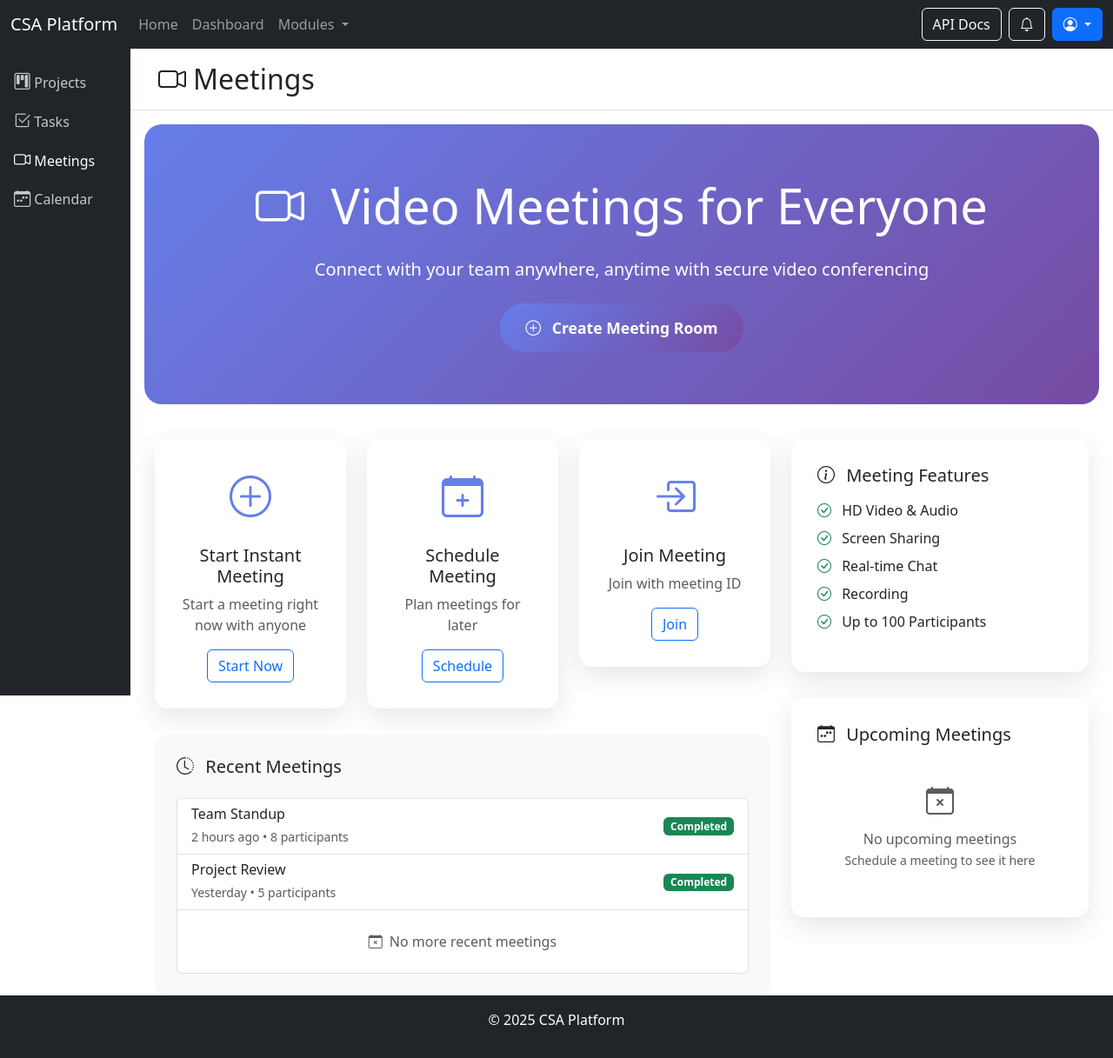
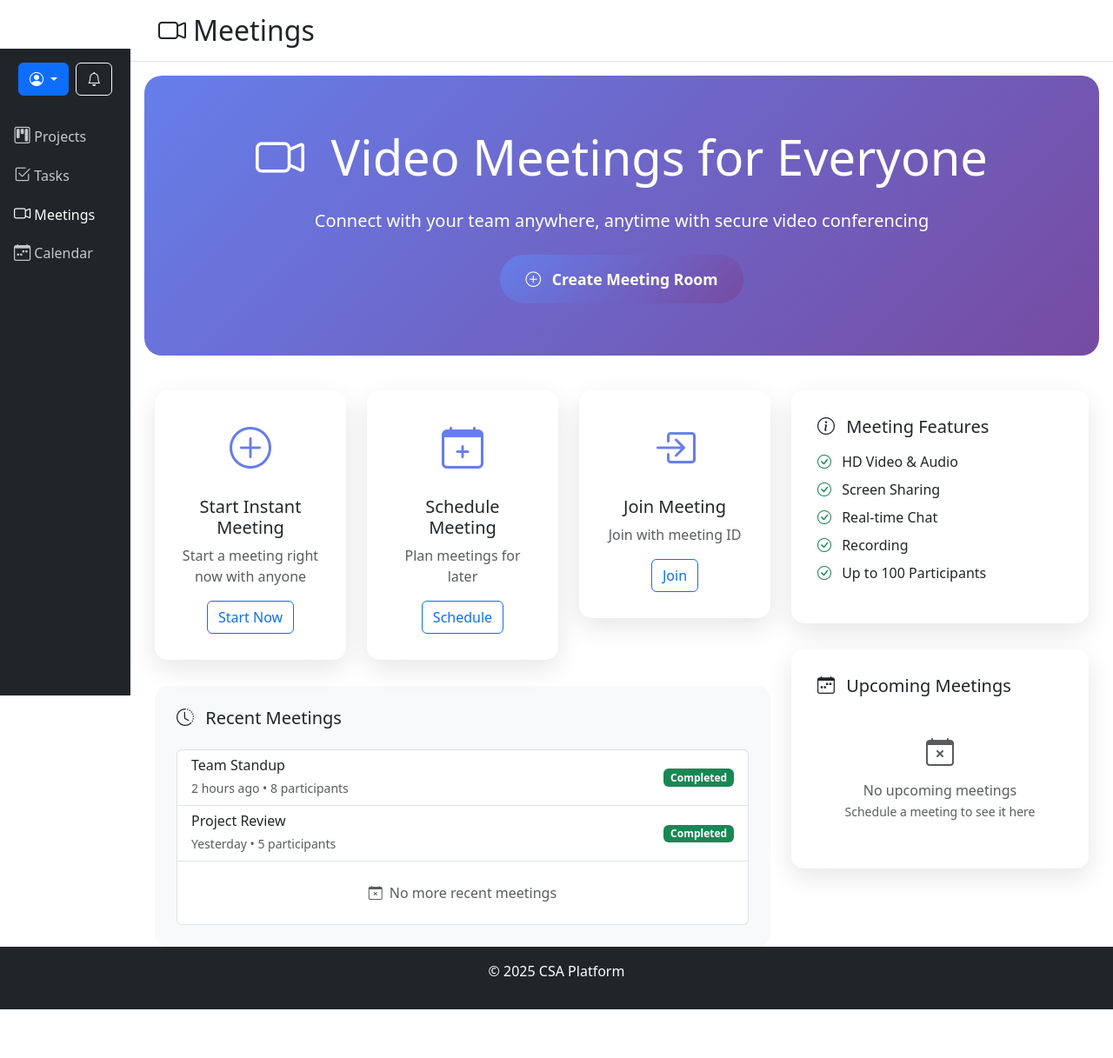
Before and after one commit to AzazelXXI/unitydesk, a FastAPI app: page /meeting/ in a window 1280 px wide. Shown: the whole page at 87% size. After the commit the page ends 1161 px from the top, so only its background shows below. Run offline with FastAPI, Linux system fonts and the light colour scheme.

Commit message:
Remove navbar, brand, user profile and notification moved the left side

```diff
--- a/src/views/core/templates/base.html
+++ b/src/views/core/templates/base.html
@@ -46,54 +46,38 @@
       console.log('No user found in template context');
       {% endif %}
     </script>
-    <!-- Navigation Bar -->
-    <nav class="navbar navbar-expand-lg navbar-dark bg-dark">
-      <div class="container-fluid">
-        <a class="navbar-brand" href="/">CSA Platform</a>
-        <button
-          class="navbar-toggler"
-          type="button"
-          data-bs-toggle="collapse"
-          data-bs-target="#navbarNav"
-          aria-controls="navbarNav"
-          aria-expanded="false"
-          aria-label="Toggle navigation"
-        >
-          <span class="navbar-toggler-icon"></span>
-        </button>
-        <div class="collapse navbar-collapse" id="navbarNav">
-          <ul class="navbar-nav me-auto">
-            <li class="nav-item">
-              <a class="nav-link" href="/">Home</a>
-            </li>
-            <li class="nav-item">
-              <a class="nav-link" href="/dashboard">Dashboard</a>
-            </li>
-            <li class="nav-item dropdown">
-              <a
-                class="nav-link dropdown-toggle"
-                href="#"
-                id="navbarDropdown"
-                role="button"
+    <!-- Navigation Bar and Top Blackbar Removed -->
+    <div class="container-fluid" style="padding-left: 0; padding-right: 0">
+      {% block sidebar %}
+      <div class="sidebar d-md-block bg-dark collapse">
+        <div class="position-sticky pt-3">
+          <!-- User Profile and Notification at Top of Sidebar -->
+          <div
+            class="d-flex align-items-center justify-content-center gap-2 mb-4"
+          >
+            <!-- User Profile (left) -->
+            <div class="dropdown">
+              <button
+                class="btn btn-primary dropdown-toggle"
+                type="button"
+                id="userDropdown"
                 data-bs-toggle="dropdown"
                 aria-expanded="false"
               >
-                Modules
-              </a>
-              <ul class="dropdown-menu" aria-labelledby="navbarDropdown">
-                <li><a class="dropdown-item" href="/projects">Projects</a></li>
-                <li><a class="dropdown-item" href="/tasks">Tasks</a></li>
-                <li><a class="dropdown-item" href="/meeting">Meetings</a></li>
-                <li><a class="dropdown-item" href="/calendar">Calendar</a></li>
+                <i class="bi bi-person-circle"></i>
+              </button>
+              <ul
+                class="dropdown-menu dropdown-menu-end"
+                aria-labelledby="userDropdown"
+              >
+                <li><a class="dropdown-item" href="#">Profile</a></li>
+                <li><a class="dropdown-item" href="#">Settings</a></li>
+                <li><hr class="dropdown-divider" /></li>
+                <li><a class="dropdown-item" href="/logout">Logout</a></li>
               </ul>
-            </li>
-          </ul>
-          <div class="d-flex">
-            <a class="btn btn-outline-light me-2" href="/api/v1/docs"
-              >API Docs</a
-            >
-            <!-- Notification Bell -->
-            <div class="dropdown me-2">
+            </div>
+            <!-- Notification Bell (right) -->
+            <div class="dropdown">
               <button
                 class="btn btn-outline-light position-relative"
                 type="button"
@@ -135,35 +119,7 @@
                 </li>
               </ul>
             </div>
-            <div class="dropdown">
-              <button
-                class="btn btn-primary dropdown-toggle"
-                type="button"
-                id="userDropdown"
-                data-bs-toggle="dropdown"
-                aria-expanded="false"
-              >
-                <i class="bi bi-person-circle"></i>
-              </button>
-              <ul
-                class="dropdown-menu dropdown-menu-end"
-                aria-labelledby="userDropdown"
-              >
-                <li><a class="dropdown-item" href="#">Profile</a></li>
-                <li><a class="dropdown-item" href="#">Settings</a></li>
-                <li><hr class="dropdown-divider" /></li>
-                <li><a class="dropdown-item" href="/logout">Logout</a></li>
-              </ul>
-            </div>
           </div>
-        </div>
-      </div>
-    </nav>
-
-    <div class="container-fluid" style="padding-left: 0; padding-right: 0">
-      {% block sidebar %}
-      <div class="sidebar d-md-block bg-dark collapse">
-        <div class="position-sticky pt-3">
           <ul class="nav flex-column">
             <li class="nav-item">
               <a class="nav-link" href="/projects">
```
Also changed, not shown: src/views/meeting/templates/video.html (+10 -15 lines).
